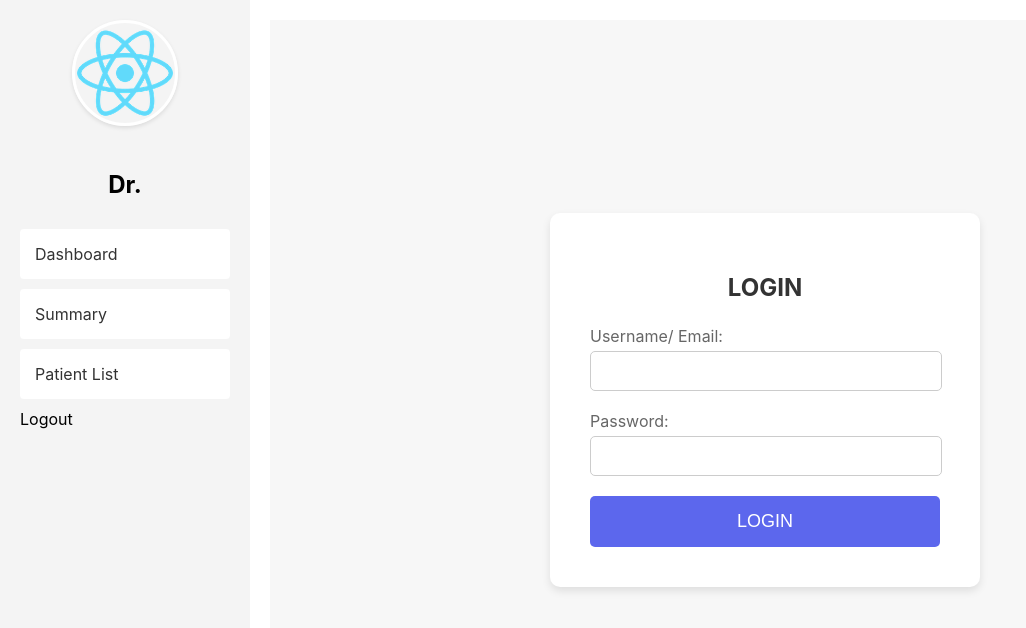
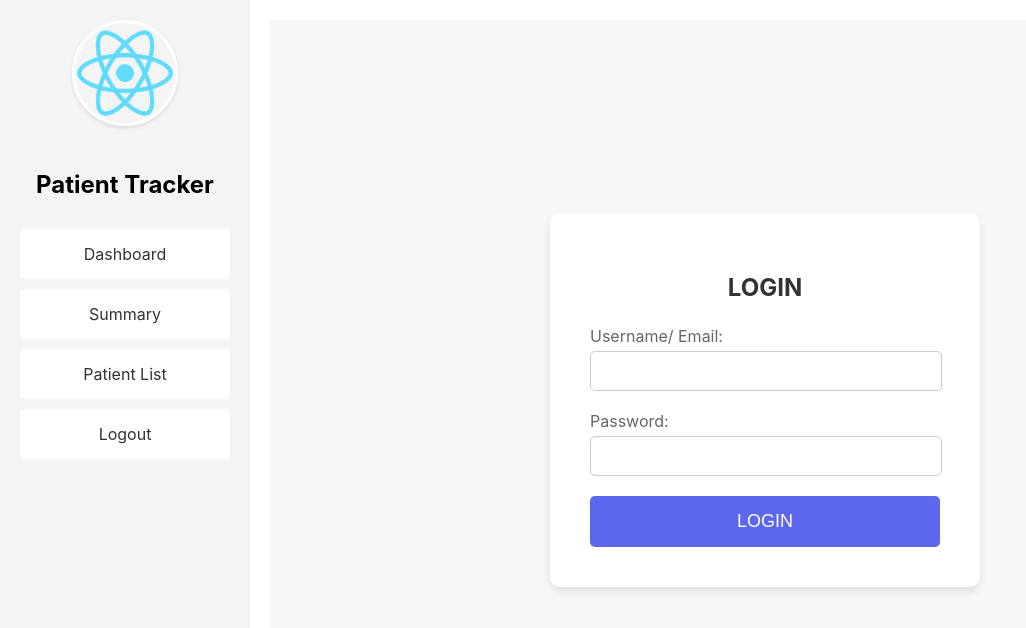
Before and after one commit to ElizaSiyanLin/patient-tracker, a React (Create React App) app in the folder frontend/: page / in a window 1280 px wide. Shown: the top 628 px of the page, without its empty margins (0-1026 px from the left). Built offline with nearby package versions, Linux system fonts and the light colour scheme.

Commit message:
Navbar update

```diff
--- a/frontend/src/components/Login/Login.css
+++ b/frontend/src/components/Login/Login.css
@@ -1,4 +1,3 @@
-/* Login.css */
 body, html {
     height: 100%;
     margin: 0;
@@ -9,7 +8,7 @@ body, html {
     justify-content: center;
     align-items: center;
     height: 100%;
-    background-color: #f7f7f7; /* Slightly off-white background */
+    background-color: #f7f7f7;
   }
 
   .login-form {
@@ -18,48 +17,47 @@ body, html {
     border-radius: 10px;
     box-shadow: 0 4px 8px rgba(0, 0, 0, 0.1);
     width: 100%;
-    max-width: 350px; /* Set a max-width for the form */
+    max-width: 350px;
   }
 
   .login-form h2 {
     text-align: center;
     margin-bottom: 24px;
-    color: #333; /* Dark grey color for the text */
+    color: #333;
   }
 
   .login-form label {
     display: block;
     margin-bottom: 5px;
-    color: #666; /* Lighter grey for labels */
+    color: #666;
   }
 
   .login-form input {
     display: block;
-    width: calc(100% - 20px); /* Full width minus padding */
+    width: calc(100% - 20px);
     padding: 10px;
     margin-bottom: 20px;
     border: 1px solid #ccc;
     border-radius: 5px;
-    font-size: 16px; /* Slightly larger font size */
+    font-size: 16px;
   }
 
   .login-form button {
     width: 100%;
     padding: 15px;
-    background-color: #5c67ed; /* A nice shade of blue */
+    background-color: #5c67ed;
     color: white;
     border: none;
     border-radius: 5px;
     cursor: pointer;
-    font-size: 18px; /* Larger font size for the button */
-    transition: background-color 0.3s ease; /* Transition for hover effect */
+    font-size: 18px;
+    transition: background-color 0.3s ease;
   }
 
   .login-form button:hover {
-    background-color: #4a52d1; /* A slightly darker shade of blue on hover */
+    background-color: #4a52d1;
   }
 
-  /* Responsive design for smaller screens */
   @media (max-width: 768px) {
     .login-form {
       padding: 20px;
--- a/frontend/src/components/Navbar/Navbar.css
+++ b/frontend/src/components/Navbar/Navbar.css
@@ -1,6 +1,7 @@
-/* Ensuring that the navbar items are styled according to the design */
+/* Ensuring that the navbar items are styled according to the design*/
 .navbar a {
   display: block;
+  text-align: center;
   padding: 15px;
   margin-bottom: 10px; /* Space between links */
   background-color: #ffffff; /* Assuming a white background for links */
@@ -54,3 +55,20 @@
 .navbar .nav-link.active {
   background-color: #ddd;
 }
+
+.nav-item {
+  display: block;
+  padding: 15px;
+  margin-bottom: 10px; /* Space between links */
+  background-color: #ffffff; /* White background for links */
+  color: #333; /* Dark grey color for text */
+  text-decoration: none;
+  border-radius: 4px; /* Rounded corners for the links */
+  transition: background-color 0.3s;
+  text-align: center; /* Center text for all items */
+  cursor: pointer; /* Change cursor to pointer for clickable items */
+}
+
+.nav-item:hover {
+  background-color: #eaeaea; /* Light grey background on hover */
+}
--- a/frontend/src/components/Navbar/Navbar.js
+++ b/frontend/src/components/Navbar/Navbar.js
@@ -1,28 +1,6 @@
 import React from 'react';
 import { Link, useNavigate } from 'react-router-dom';
 import './Navbar.css'; // Assuming you have a CSS file for styling Navbar
-
-// function Navbar() {
-//   return (
-//     <div className="navbar">
-//       {/* Doctor's Profile, if you have this section */}
-//       <div className="profile">
-//         <img src="./logo192.png" alt="Doctor" className="doctor-image"/>
-//         <h2>Doctor's Name</h2>
-//       </div>
-
-//       {/* Navigation Links */}
-//       <Link to="/Dashboard">Dashboard</Link>
-//       <Link to="/summary">Summary</Link>
-//       <Link to="/patient-list">Patient List</Link>
-//       <Link to="/">Logout</Link>
-//       {/* Add more links as needed */}
-//     </div>
-//   );
-// }
-
-// export default Navbar;
-
 
 // Navbar.js
 // import React from 'react';
@@ -49,15 +27,15 @@ function Navbar({ setAuth }) {
       {/* Doctor's Profile, if you have this section */}
       <div className="profile">
         <img src="./logo192.png" alt="Doctor" className="doctor-image"/>
-        <h2>Dr. </h2>
+        <h2>Patient Tracker </h2>
       </div>
 
       {/* Navigation Links */}
-      <Link to="/dashboard">Dashboard</Link>
-      <Link to="/summary">Summary</Link>
-      <Link to="/patient-list">Patient List</Link>
+      <Link className="nav-item" to="/dashboard">Dashboard</Link>
+      <Link className="nav-item" to="/summary">Summary</Link>
+      <Link className="nav-item" to="/patient-list">Patient List</Link>
       {/* Use button or div onClick for Logout to handle additional logic */}
-      <div onClick={handleLogout}>Logout</div>
+      <div className="nav-item" onClick={handleLogout}>Logout</div>
       {/* Add more links as needed */}
     </div>
   );
```
